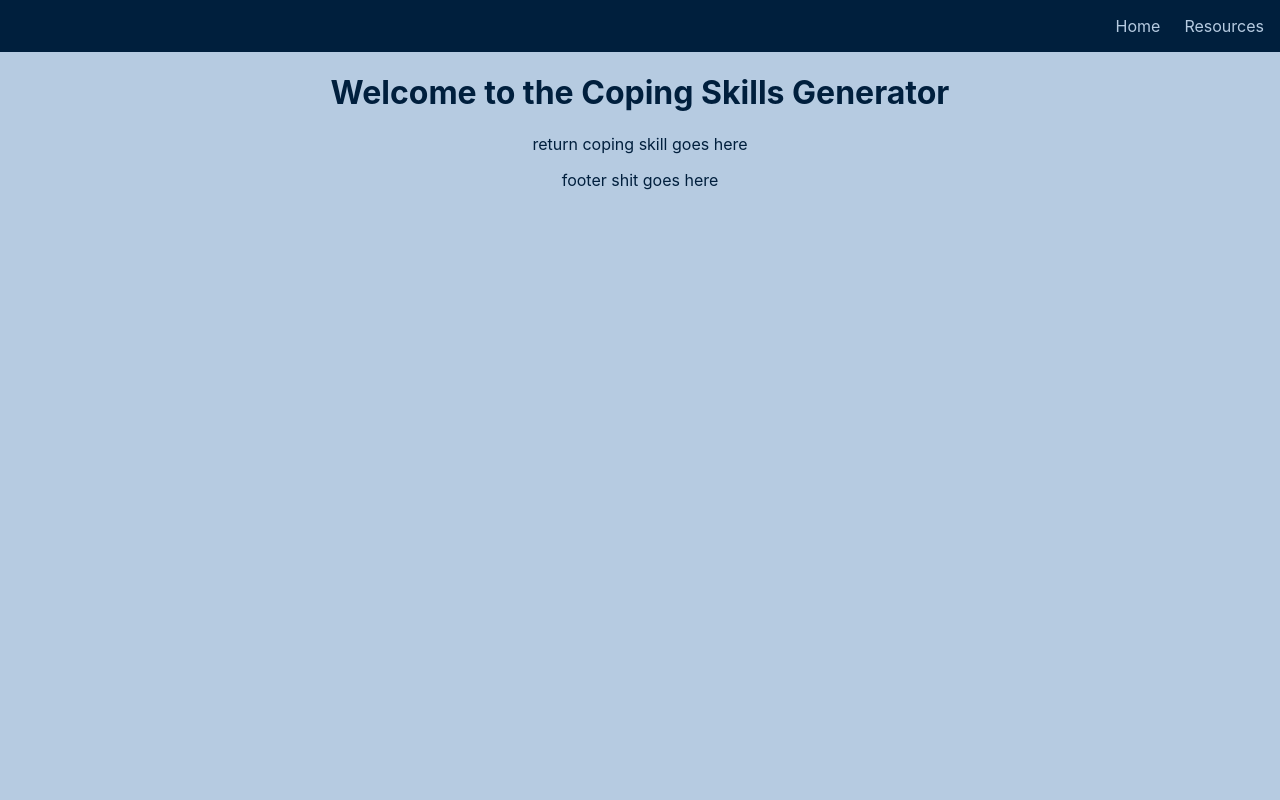
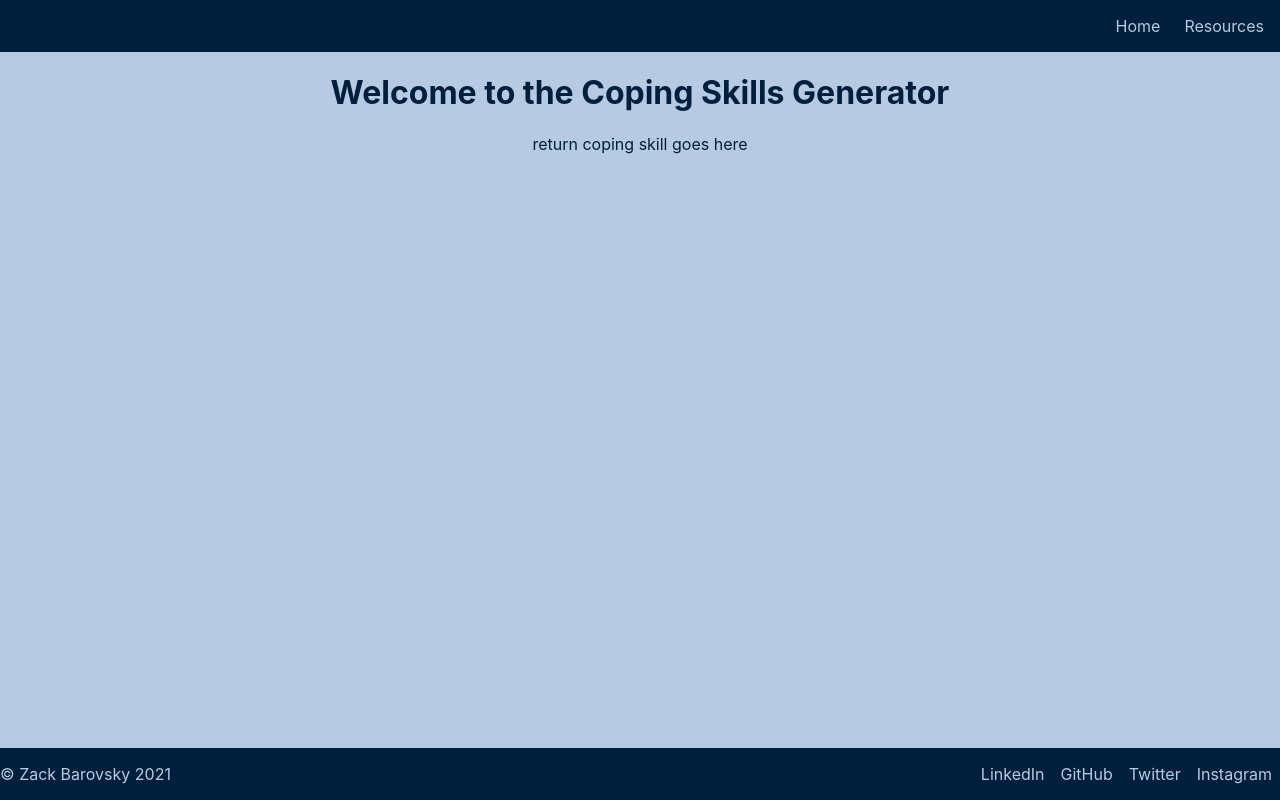
Before and after one commit to zbarovsky/coping-skills-react, a React (Create React App) app: page / in a window 1280 px wide. Built offline with nearby package versions, Linux system fonts and the light colour scheme.

Commit message:
updated footer styling

```diff
--- a/src/components/Footer.tsx
+++ b/src/components/Footer.tsx
@@ -3,8 +3,26 @@ import React from 'react'
 function Footer() {
 
     return (
-        <div>
-            <p>footer shit goes here</p>
+        <div className='footer-container'>
+            <div className='copyright'>
+               <p>© Zack Barovsky 2021</p>
+            </div>
+            <div className='footer-social-media'>
+                <ul>
+                    <li>
+                        LinkedIn
+                    </li>
+                    <li>
+                        GitHub
+                    </li>
+                    <li>
+                        Twitter
+                    </li>
+                    <li>
+                        Instagram
+                    </li>
+                </ul>
+            </div>
         </div>
     )
 }
--- a/src/index.scss
+++ b/src/index.scss
@@ -33,6 +33,10 @@ code {
   font-family: source-code-pro, Menlo, Monaco, Consolas, 'Courier New', monospace
 }
 
+ul {
+  list-style-type: none;
+}
+
 .nav-container {
   width: 100%;
   display: flex;
@@ -43,10 +47,6 @@ code {
   width: 100%;
   text-align: right;
 
-  ul {
-    list-style-type: none;
-  }
-
   li {
     display: inline;
     padding: 0.5em;
@@ -54,3 +54,27 @@ code {
     color: $baby-blue
   }
 }
+
+.footer-container {
+  position: fixed;
+  display: flex;
+  left: 0;
+  bottom: 0;
+  width: 100%;
+  background-color: $midnight-blue;
+  color: $baby-blue
+}
+
+.copyright {
+  width: 50%;
+  text-align: left;
+}
+
+.footer-social-media {
+  width: 50%;
+  text-align: right;
+  li {
+    display: inline;
+    padding: 0.5em;
+  }
+}
```
